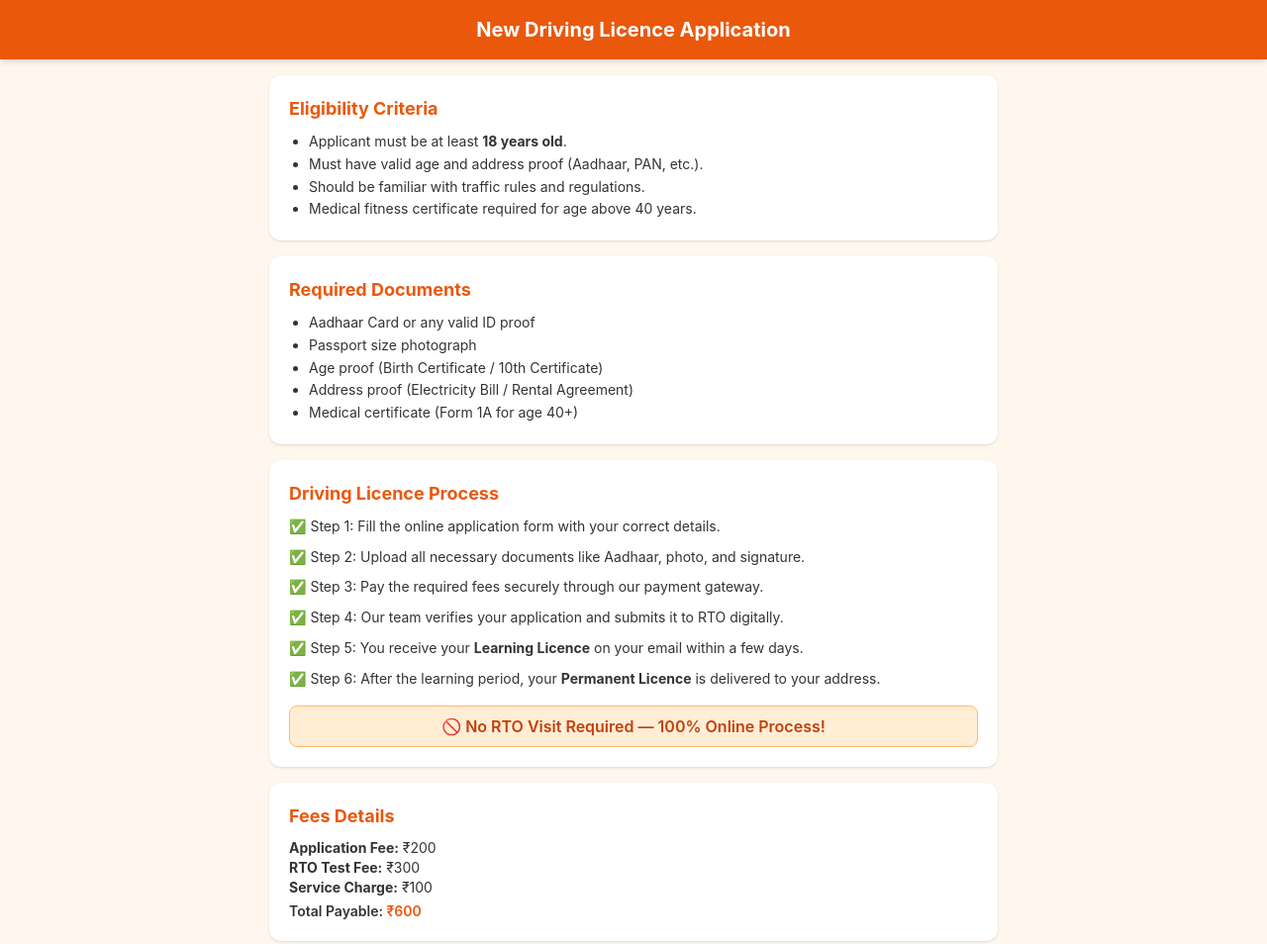
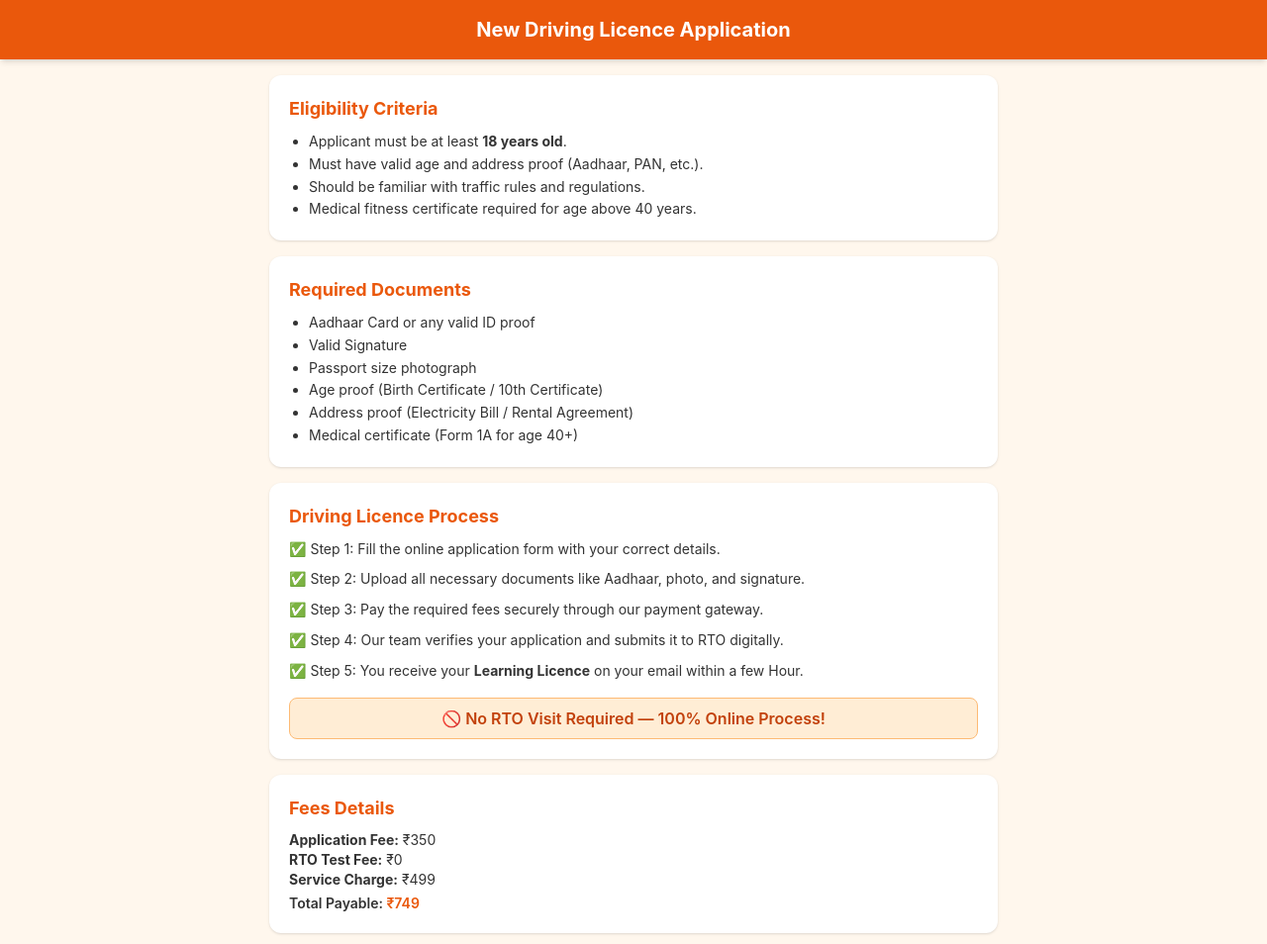
Before and after one commit to whorajjoshi/Driving-licence, a plain HTML site: page new-licence.html in a window 1280 px wide. Shown: the top 954 px of the page at 99% size. Drawn offline with nearby package versions, Linux system fonts and the light colour scheme.

Commit message:
Update new-licence.html

```diff
--- a/new-licence.html
+++ b/new-licence.html
@@ -49,6 +49,7 @@
       <h2 class="text-lg font-bold text-orange-600 mb-2">Required Documents</h2>
       <ul class="list-disc ml-5 text-sm leading-relaxed">
         <li>Aadhaar Card or any valid ID proof</li>
+        <li>Valid Signature</li>
         <li>Passport size photograph</li>
         <li>Age proof (Birth Certificate / 10th Certificate)</li>
         <li>Address proof (Electricity Bill / Rental Agreement)</li>
@@ -64,8 +65,7 @@
         <p>✅ Step 2: Upload all necessary documents like Aadhaar, photo, and signature.</p>
         <p>✅ Step 3: Pay the required fees securely through our payment gateway.</p>
         <p>✅ Step 4: Our team verifies your application and submits it to RTO digitally.</p>
-        <p>✅ Step 5: You receive your <strong>Learning Licence</strong> on your email within a few days.</p>
-        <p>✅ Step 6: After the learning period, your <strong>Permanent Licence</strong> is delivered to your address.</p>
+        <p>✅ Step 5: You receive your <strong>Learning Licence</strong> on your email within a few Hour.</p>
       </div>
 
       <div class="bg-orange-100 text-center mt-4 py-2 rounded-lg border border-orange-300">
@@ -77,10 +77,10 @@
     <section class="bg-white p-5 rounded-xl shadow mb-4">
       <h2 class="text-lg font-bold text-orange-600 mb-2">Fees Details</h2>
       <div class="text-sm">
-        <p><strong>Application Fee:</strong> ₹200</p>
-        <p><strong>RTO Test Fee:</strong> ₹300</p>
-        <p><strong>Service Charge:</strong> ₹100</p>
-        <p class="font-semibold mt-1">Total Payable: <span class="text-orange-600">₹600</span></p>
+        <p><strong>Application Fee:</strong> ₹350</p>
+        <p><strong>RTO Test Fee:</strong> ₹0</p>
+        <p><strong>Service Charge:</strong> ₹499</p>
+        <p class="font-semibold mt-1">Total Payable: <span class="text-orange-600">₹749</span></p>
       </div>
     </section>
 
```
